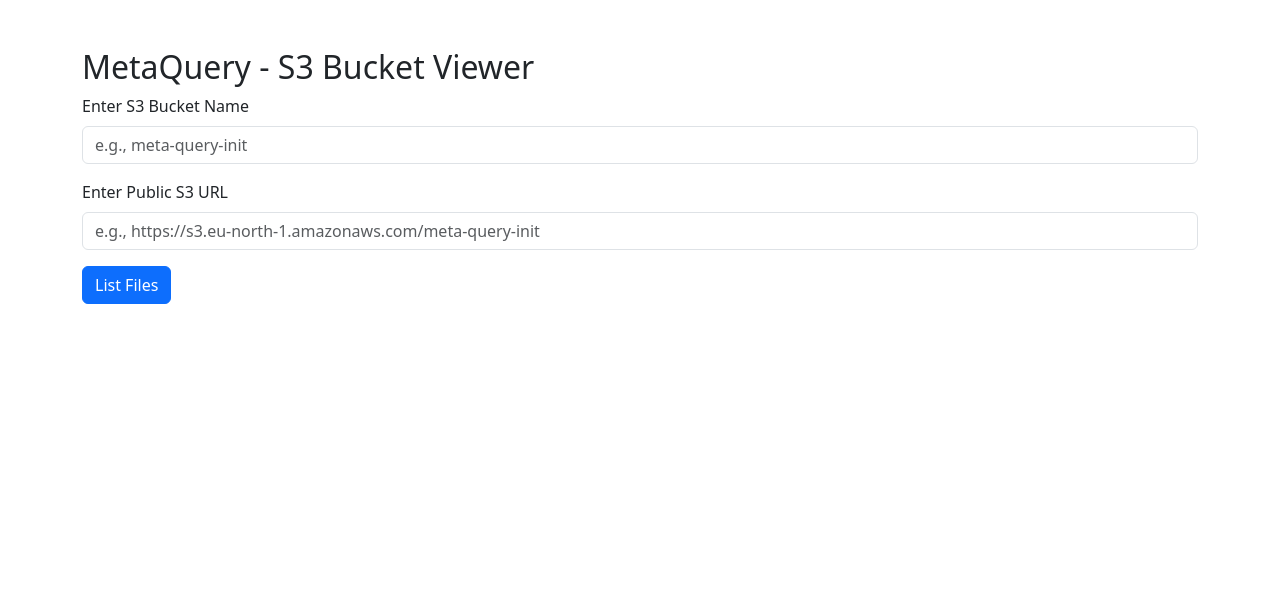
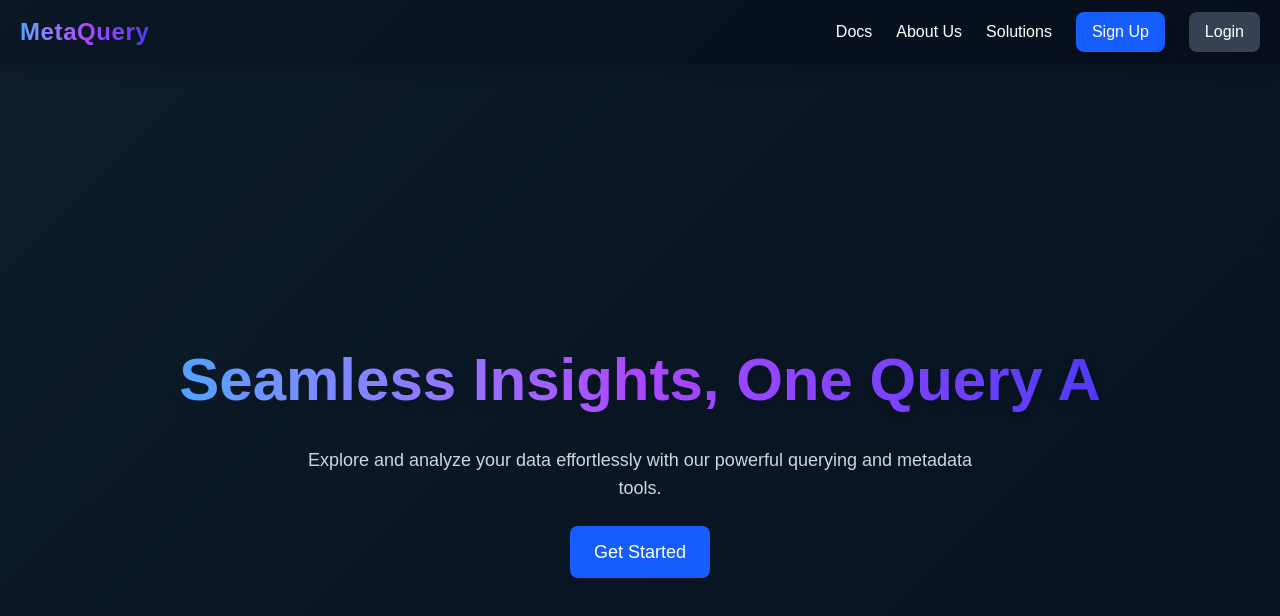
Before and after one commit to newTest0321/MetaQuery, a Next.js app in the folder frontend/: page / in a window 1280 px wide. Shown: the top 616 px of the page. Built offline with nearby package versions, Linux system fonts and the light colour scheme.

Commit message:
add home page UI

```diff
--- /dev/null
+++ b/frontend/src/app/files/page.js
@@ -0,0 +1,86 @@
+'use client';
+
+import { useState } from "react";
+import axios from "axios";
+import "bootstrap/dist/css/bootstrap.min.css";
+
+export default function Home() {
+  const [bucketName, setBucketName] = useState("");
+  const [publicUrl, setPublicUrl] = useState("");
+  const [contents, setContents] = useState([]);
+  const [error, setError] = useState("");
+
+  const handleListFiles = async () => {
+    try {
+      let response;
+
+      if (bucketName) {
+        // Call API to list files from an S3 bucket
+        response = await axios.get(`http://localhost:8000/list-bucket?bucket_name=${bucketName}`);
+      } else if (publicUrl) {
+        // Call API to list files from a public S3 URL
+        response = await axios.get(`http://localhost:8000/list-public-bucket?public_url=${publicUrl}`);
+      } else {
+        setError("Please enter either an S3 bucket name or a public URL.");
+        return;
+      }
+
+      setContents(response.data);
+      setError("");
+    } catch (error) {
+      console.error("Error fetching files:", error);
+      setError("Failed to fetch files. Please check the input and try again.");
+      setContents([]);
+    }
+  };
+
+  return (
+    <div className="container mt-5">
+      <h2>MetaQuery - S3 Bucket Viewer</h2>
+
+      {/* Input for S3 Bucket Name */}
+      <div className="mb-3">
+        <label className="form-label">Enter S3 Bucket Name</label>
+        <input
+          type="text"
+          className="form-control"
+          value={bucketName}
+          onChange={(e) => setBucketName(e.target.value)}
+          placeholder="e.g., meta-query-init"
+        />
+      </div>
+
+      {/* Input for Public S3 URL */}
+      <div className="mb-3">
+        <label className="form-label">Enter Public S3 URL</label>
+        <input
+          type="text"
+          className="form-control"
+          value={publicUrl}
+          onChange={(e) => setPublicUrl(e.target.value)}
+          placeholder="e.g., https://s3.eu-north-1.amazonaws.com/meta-query-init"
+        />
+      </div>
+
+      {/* Submit button */}
+      <button className="btn btn-primary" onClick={handleListFiles}>List Files</button>
+
+      {/* Error Message */}
+      {error && <div className="alert alert-danger mt-3">{error}</div>}
+
+      {/* Display File List */}
+      {contents.length > 0 && (
+        <div className="mt-4">
+          <h4>Files & Folders</h4>
+          <ul className="list-group">
+            {contents.map((file, index) => (
+              <li key={index} className="list-group-item">
+                {file.Key}
+              </li>
+            ))}
+          </ul>
+        </div>
+      )}
+    </div>
+  );
+}
--- a/frontend/src/app/page.js
+++ b/frontend/src/app/page.js
@@ -1,86 +1,73 @@
 'use client';
-
-import { useState } from "react";
-import axios from "axios";
-import "bootstrap/dist/css/bootstrap.min.css";
+import Link from "next/link";
+import { useState, useEffect } from "react";
+import "./styles/home.css"; // Keep styles in CSS for keyframe animation
 
 export default function Home() {
-  const [bucketName, setBucketName] = useState("");
-  const [publicUrl, setPublicUrl] = useState("");
-  const [contents, setContents] = useState([]);
-  const [error, setError] = useState("");
+  const phrases = ["Seamless Insights, One Query Away", "Your Data, Your Way", "See Beyond Tables"];
+  const [text, setText] = useState("");
+  const [index, setIndex] = useState(0);
+  const [charIndex, setCharIndex] = useState(0);
+  const [isDeleting, setIsDeleting] = useState(false);
 
-  const handleListFiles = async () => {
-    try {
-      let response;
+  useEffect(() => {
+    const timeout = setTimeout(() => {
+      if (!isDeleting) {
+        if (charIndex < phrases[index].length) {
+          setText((prev) => prev + phrases[index][charIndex]);
+          setCharIndex(charIndex + 1);
+        } else {
+          setIsDeleting(true);
+        }
+      } else {
+        if (charIndex > 0) {
+          setText((prev) => prev.slice(0, -1));
+          setCharIndex(charIndex - 1);
+        } else {
+          setIsDeleting(false);
+          setIndex((prevIndex) => (prevIndex + 1) % phrases.length);
+        }
+      }
+    }, isDeleting ? 100 : 150);
 
-      if (bucketName) {
-        // Call API to list files from an S3 bucket
-        response = await axios.get(`http://localhost:8000/list-bucket?bucket_name=${bucketName}`);
-      } else if (publicUrl) {
-        // Call API to list files from a public S3 URL
-        response = await axios.get(`http://localhost:8000/list-public-bucket?public_url=${publicUrl}`);
-      } else {
-        setError("Please enter either an S3 bucket name or a public URL.");
-        return;
-      }
-
-      setContents(response.data);
-      setError("");
-    } catch (error) {
-      console.error("Error fetching files:", error);
-      setError("Failed to fetch files. Please check the input and try again.");
-      setContents([]);
-    }
-  };
+    return () => clearTimeout(timeout);
+  }, [charIndex, isDeleting, index]);
 
   return (
-    <div className="container mt-5">
-      <h2>MetaQuery - S3 Bucket Viewer</h2>
+    <div className="relative h-screen w-full flex flex-col items-center justify-center text-white text-center px-5 overflow-hidden home-container">
+      {/* Background Animation (Unified with Navbar) */}
+      <div className="absolute inset-0 animated-bg"></div>
 
-      {/* Input for S3 Bucket Name */}
-      <div className="mb-3">
-        <label className="form-label">Enter S3 Bucket Name</label>
-        <input
-          type="text"
-          className="form-control"
-          value={bucketName}
-          onChange={(e) => setBucketName(e.target.value)}
-          placeholder="e.g., meta-query-init"
-        />
-      </div>
+      {/* Navbar with Animated Background */}
+      <nav className="fixed top-0 left-0 w-full px-5 py-3 flex justify-between items-center shadow-lg z-10 bg-transparent backdrop-blur-md animated-bg">
+        <Link href="/" className="font-extrabold bg-gradient-to-r from-blue-400 via-purple-500 to-indigo-600 bg-clip-text text-transparent text-2xl tracking-wide">
+          MetaQuery
+        </Link>
+        <div className="flex space-x-4 md:space-x-6 items-center">
+          <Link href="/docs" className="hover:underline">Docs</Link>
+          <Link href="/about" className="hover:underline">About Us</Link>
+          <Link href="/solutions" className="hover:underline">Solutions</Link>
+          <Link href="/signup" className="px-4 py-2 bg-blue-600 hover:bg-blue-700 text-white rounded-lg shadow-md transition-transform transform hover:scale-105">
+            Sign Up
+          </Link>
+          <Link href="/login" className="px-4 py-2 bg-gray-700 hover:bg-gray-800 text-white rounded-lg shadow-md transition-transform transform hover:scale-105">
+            Login
+          </Link>
+        </div>
+      </nav>
 
-      {/* Input for Public S3 URL */}
-      <div className="mb-3">
-        <label className="form-label">Enter Public S3 URL</label>
-        <input
-          type="text"
-          className="form-control"
-          value={publicUrl}
-          onChange={(e) => setPublicUrl(e.target.value)}
-          placeholder="e.g., https://s3.eu-north-1.amazonaws.com/meta-query-init"
-        />
-      </div>
+      {/* Animated Text */}
+      <h1 className="relative z-10 text-3xl md:text-6xl font-extrabold bg-gradient-to-r from-blue-400 via-purple-500 to-indigo-600 bg-clip-text text-transparent mt-24 md:mt-32 min-h-[80px] drop-shadow-lg">
+        {text}
+      </h1>
 
-      {/* Submit button */}
-      <button className="btn btn-primary" onClick={handleListFiles}>List Files</button>
+      <p className="relative z-10 mt-4 text-lg text-gray-300 max-w-2xl">
+        Explore and analyze your data effortlessly with our powerful querying and metadata tools.
+      </p>
 
-      {/* Error Message */}
-      {error && <div className="alert alert-danger mt-3">{error}</div>}
-
-      {/* Display File List */}
-      {contents.length > 0 && (
-        <div className="mt-4">
-          <h4>Files & Folders</h4>
-          <ul className="list-group">
-            {contents.map((file, index) => (
-              <li key={index} className="list-group-item">
-                {file.Key}
-              </li>
-            ))}
-          </ul>
-        </div>
-      )}
+      <Link href="/files" className="relative z-10 mt-6 px-6 py-3 bg-blue-600 hover:bg-blue-700 text-white rounded-lg text-lg shadow-md transition-transform transform hover:scale-110">
+        Get Started
+      </Link>
     </div>
   );
 }
--- /dev/null
+++ b/frontend/src/app/styles/home.css
@@ -0,0 +1,17 @@
+/* Unified Animated Background - Darker Version */
+@tailwind base;
+@tailwind components;
+@tailwind utilities;
+
+.animated-bg {
+    background: linear-gradient(-45deg, #050c18, #0b1725, #192b3d, #122536);
+    background-size: 400% 400%;
+    animation: gradientAnimation 10s ease infinite;
+}
+
+/* Gradient Background Animation */
+@keyframes gradientAnimation {
+    0% { background-position: 0% 50%; }
+    50% { background-position: 100% 50%; }
+    100% { background-position: 0% 50%; }
+}
```
